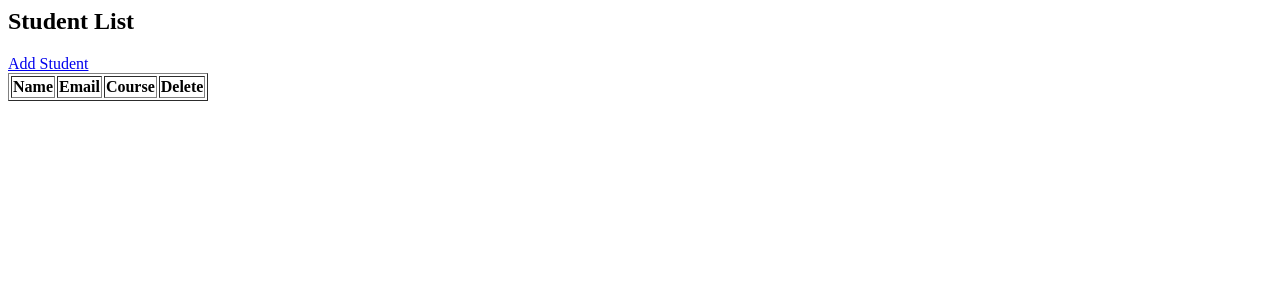
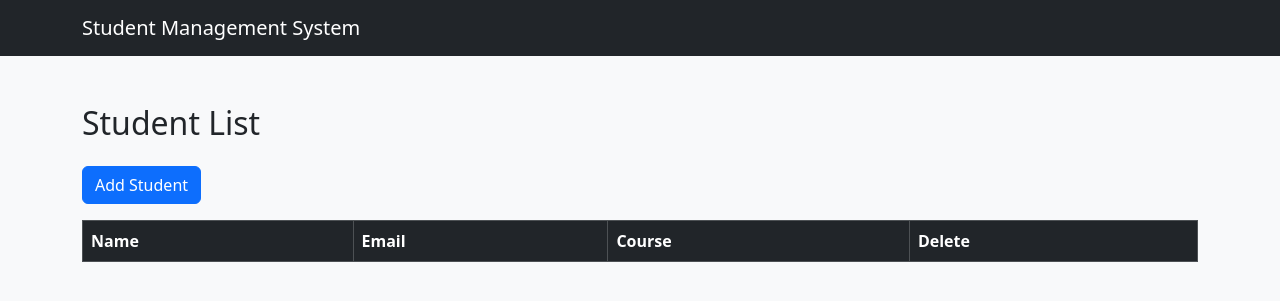
Before and after one commit to Prabil155/django-crud-student-management, a Django app: page / in a window 1280 px wide. Shown: the top 301 px of the page. Run offline with Django 5.2, Linux system fonts and the light colour scheme; data that the repository does not hold is empty.

Commit message:
Added Bootstrap UI, edit/update feature, and completed CRUD functionality

```diff
--- a/students/templates/students/list.html
+++ b/students/templates/students/list.html
@@ -1,24 +1,60 @@
-<h2>Student List</h2>
+{% load static %}
+<!doctype html>
+<html>
+  <head>
+    <title>Student List</title>
 
-<a href="/add/">Add Student</a>
+    <link
+      href="https://cdn.jsdelivr.net/npm/bootstrap@5.3.2/dist/css/bootstrap.min.css"
+      rel="stylesheet"
+    />
+  </head>
 
-<table border="1">
+  <body class="bg-light">
+    <nav class="navbar navbar-dark bg-dark">
+      <div class="container">
+        <span class="navbar-brand">Student Management System</span>
+      </div>
+    </nav>
+
+    <div class="container mt-5">
+      <h2 class="mb-4">Student List</h2>
+
+      <a href="/add/" class="btn btn-primary mb-3">Add Student</a>
+
+      <table class="table table-bordered table-striped">
+        <thead class="table-dark">
           <tr>
             <th>Name</th>
             <th>Email</th>
             <th>Course</th>
             <th>Delete</th>
           </tr>
+        </thead>
 
+        <tbody>
           {% for student in students %}
+
           <tr>
             <td>{{ student.name }}</td>
             <td>{{ student.email }}</td>
             <td>{{ student.course }}</td>
 
             <td>
-      <a href="/delete/{{student.id}}">Delete</a>
+              <a href="/delete/{{student.id}}" class="btn btn-danger btn-sm">
+                Delete
+              </a>
             </td>
           </tr>
+          <td>
+            <a href="/edit/{{student.id}}" class="btn btn-warning btn-sm"
+              >Edit</a
+            >
+          </td>
+
           {% endfor %}
+        </tbody>
       </table>
+    </div>
+  </body>
+</html>
--- a/students/urls.py
+++ b/students/urls.py
@@ -5,4 +5,5 @@ urlpatterns = [
     path('', views.student_list, name='student_list'),
     path('add/', views.add_student, name='add_student'),
     path('delete/<int:id>/', views.delete_student, name='delete_student'),
+    path('edit/<int:id>/', views.edit_student, name='edit_student'),
 ]
--- a/students/views.py
+++ b/students/views.py
@@ -1,25 +1,34 @@
-from django.shortcuts import render, redirect
+from django.shortcuts import render, redirect, get_object_or_404
 from .models import Student
 
-
+# List all students
 def student_list(request):
     students = Student.objects.all()
     return render(request, 'students/list.html', {'students': students})
 
-
+# Add a new student
 def add_student(request):
     if request.method == 'POST':
         name = request.POST['name']
         email = request.POST['email']
         course = request.POST['course']
-
         Student.objects.create(name=name, email=email, course=course)
-        return redirect('/')
-
+        return redirect('student_list')
     return render(request, 'students/add.html')
 
+# Delete student
+def delete_student(request, id):
+    student = get_object_or_404(Student, id=id)
+    student.delete()
+    return redirect('student_list')
 
-def delete_student(request, id):
-    student = Student.objects.get(id=id)
-    student.delete()
-    return redirect('/')
+# Edit student
+def edit_student(request, id):
+    student = get_object_or_404(Student, id=id)
+    if request.method == 'POST':
+        student.name = request.POST['name']
+        student.email = request.POST['email']
+        student.course = request.POST['course']
+        student.save()
+        return redirect('student_list')
+    return render(request, 'students/edit.html', {'student': student})
```
Also changed, not shown: students/templates/students/add.html (+38 -7 lines), students/templates/students/edit.html (added, +54 -0 lines), db.sqlite3. Lines whose indentation alone changed are shown as unchanged.
